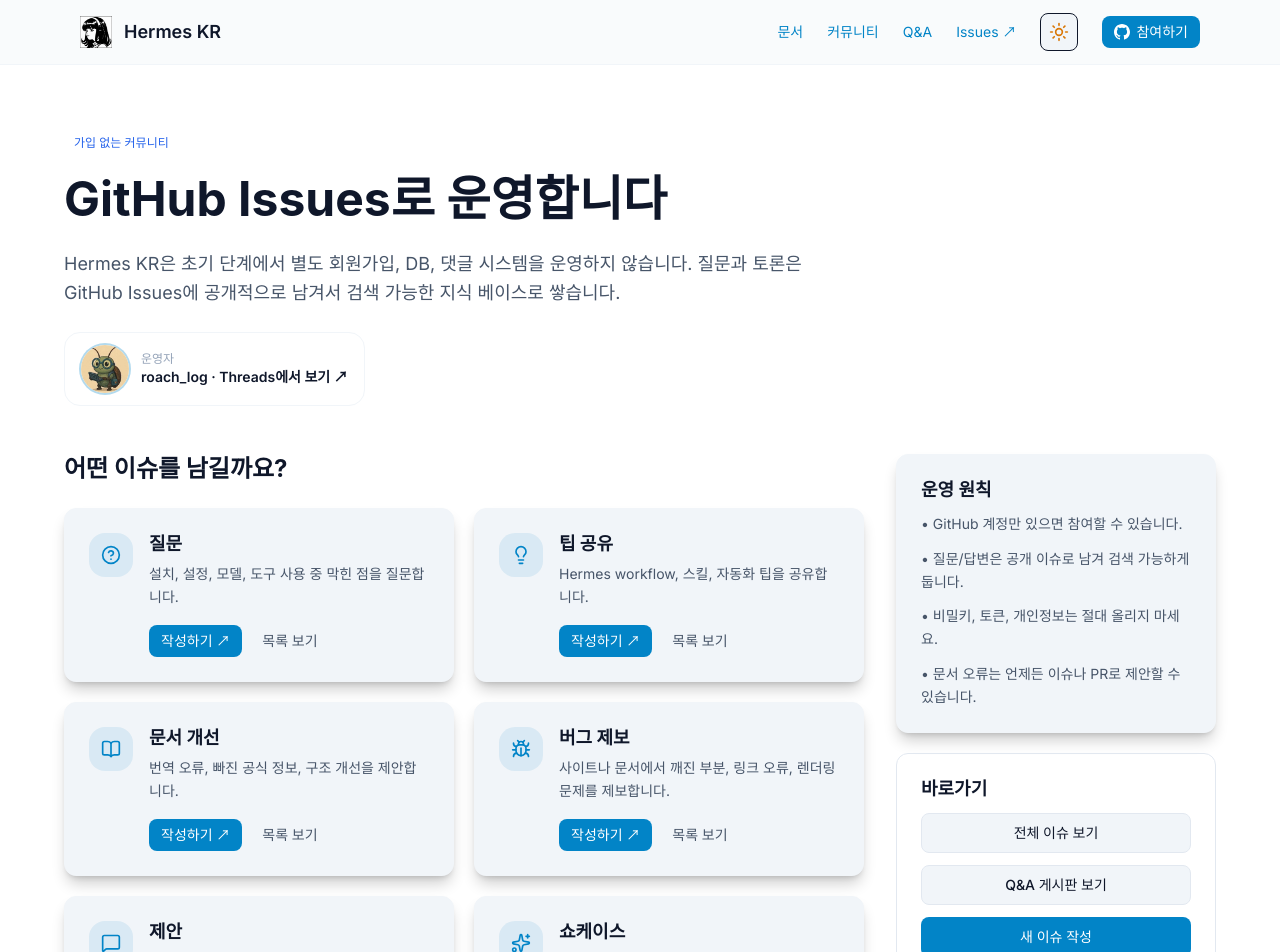
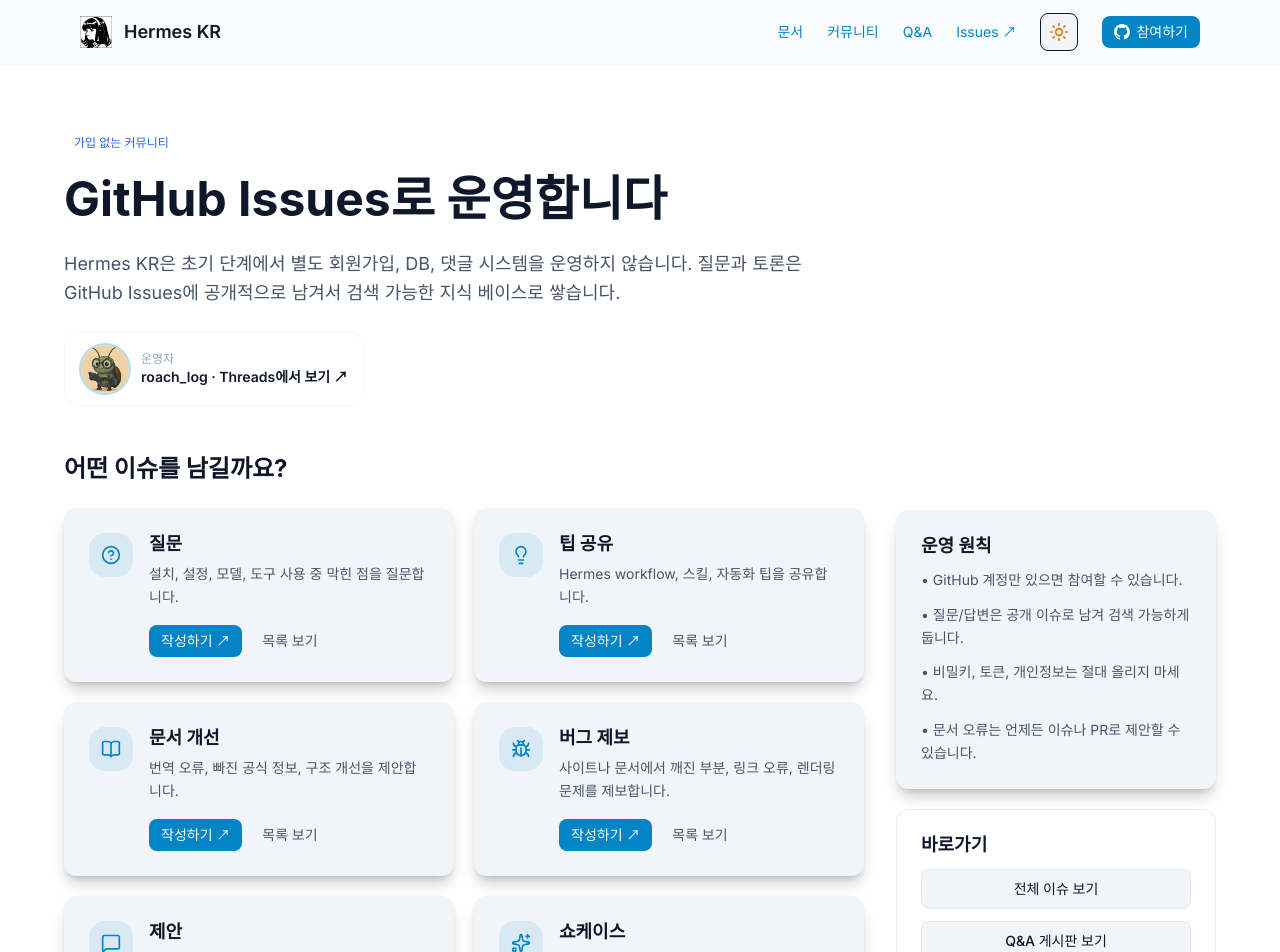
Before and after one commit to tmdgusya/hermes-ko, a Next.js app: page /community in a window 1280 px wide. Shown: the top 952 px of the page. Built offline with nearby package versions, Linux system fonts and the light colour scheme.

Commit message:
Align community sidebar with issue cards

```diff
--- a/app/community/page.tsx
+++ b/app/community/page.tsx
@@ -125,7 +125,7 @@
             </div>
           </section>
 
-          <aside className="lg:sticky lg:top-24 space-y-5">
+          <aside className="space-y-5 lg:sticky lg:top-24 lg:pt-[56px]">
             <Card variant="elevated">
               <h2 className="text-lg font-semibold text-text-primary font-heading mb-3">
                 운영 원칙
```
